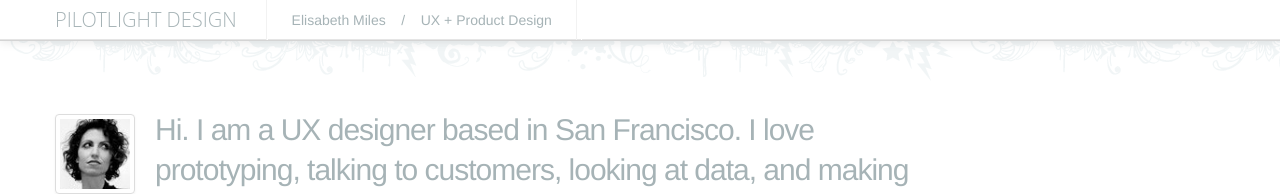
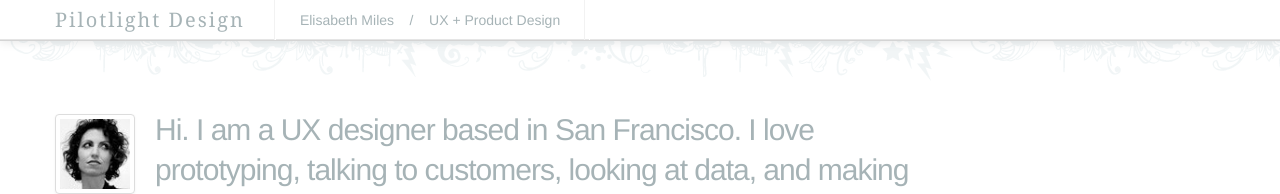
Before and after one commit to elisabethmiles/pilotlightdesign, a Jekyll site: the page built from index.html, in a window 1280 px wide. Shown: the top 194 px of the page. Built offline with Jekyll 4.4.1, drawn with Linux system fonts in a browser that asks for light colours; nearby versions of some CDN libraries; Markdown is read by kramdown in place of the engine named in the settings; comment, search, counter and statistics services are not loaded.

Commit message:
new font for logo

```diff
--- a/css/pilotlight.css
+++ b/css/pilotlight.css
@@ -1,3 +1,5 @@
+
+
 body{
 	font-family: "HelveticaNeue-Light", Helvetica, Arial, sans-serif;
   height: 100%;
@@ -44,9 +46,10 @@ body.index {
 }
 
 .navbar .brand {
-	font-family: "Open Sans";
+	font-family: "Georgia", times, serif;
   color: #a6b3b6;
-	text-transform: uppercase;
+	font-size:20px;
+	letter-spacing: 0.1em;
 }
 
 .navbar .nav > li > a  {
```
